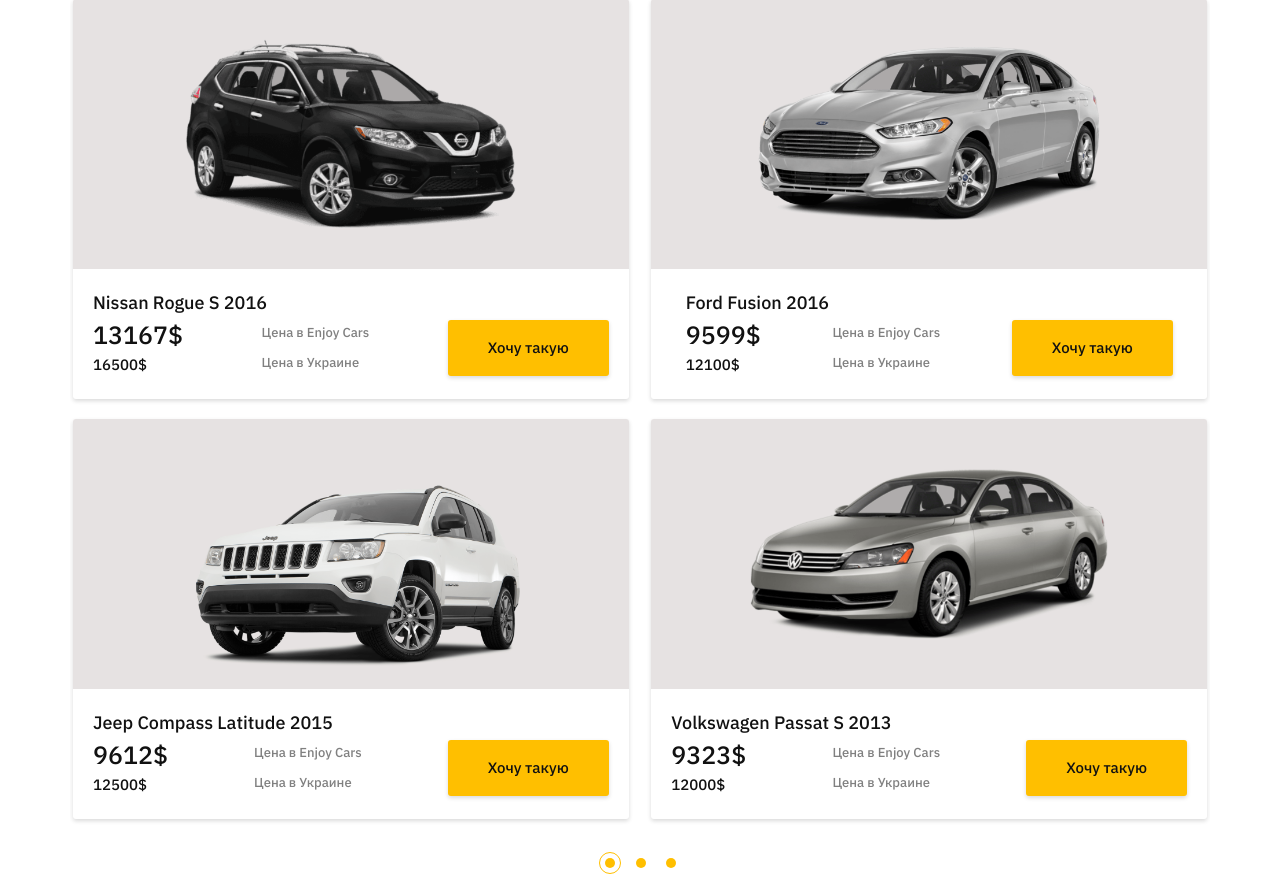
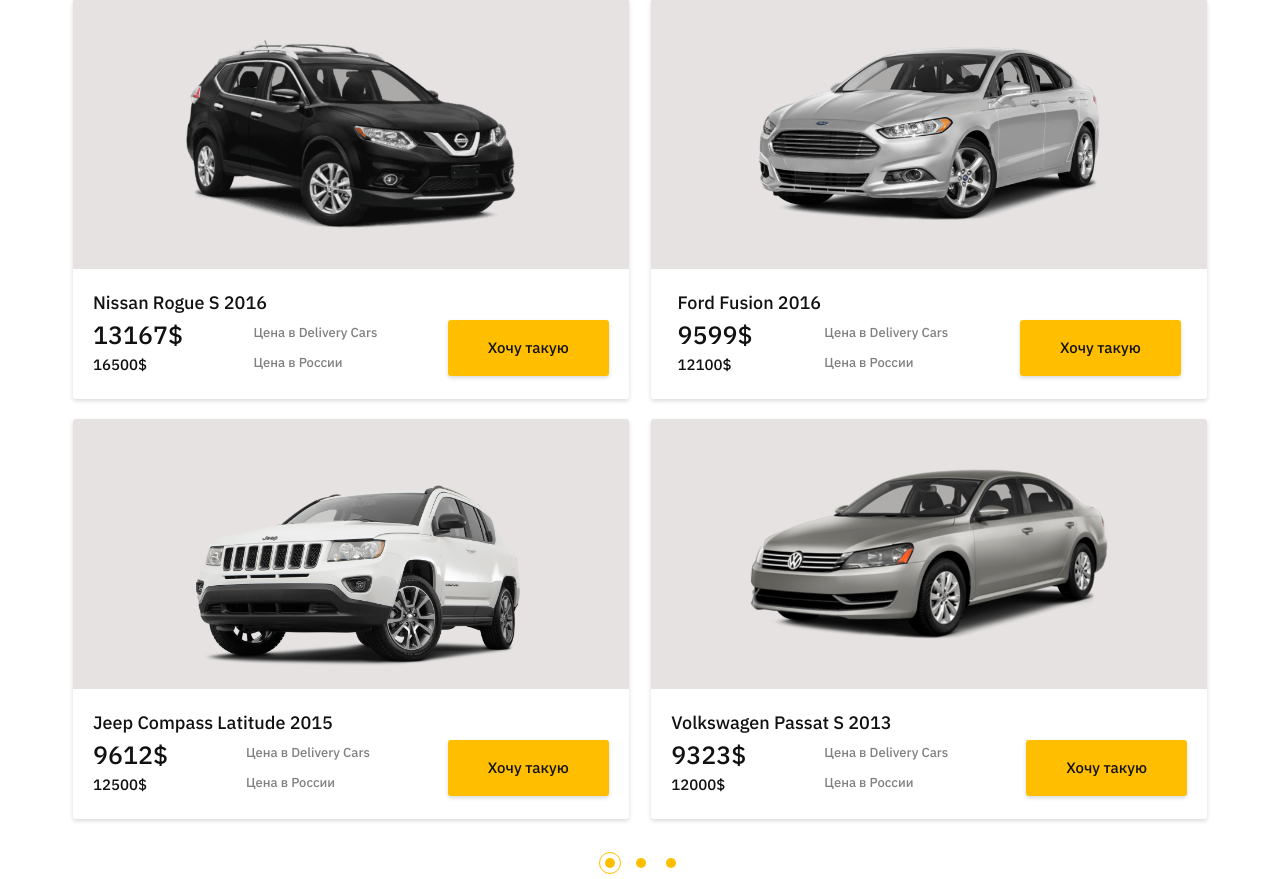
Before and after one commit to kolobangagit/delivery, a Django app: page / in a window 1280 px wide. Shown: the part 2569-3448 px from the top of the page. Run offline with Django 3.2, Linux system fonts and the light colour scheme; some libraries are stand-ins or nearby versions.

Commit message:
change templates

```diff
--- a/cars/settings.py
+++ b/cars/settings.py
@@ -1,5 +1,5 @@
 """
-Django settings for cars project.
+Djangosettings for cars project.
 
 Generated by 'django-admin startproject' using Django 2.2.6.
 
@@ -27,7 +27,7 @@
 # SECURITY WARNING: don't run with debug turned on in production!
 DEBUG = True
 
-ALLOWED_HOSTS = ['*']
+ALLOWED_HOSTS = os.environ["DOMAIN_NAME"]
 
 
 # Application definition
--- a/templates/includes/cars/aqura.html
+++ b/templates/includes/cars/aqura.html
@@ -57,8 +57,8 @@
 			 <p>27000$</p>
 		 </div>
 		<div class="popular__second">
-			<p>Цена в Enjoy Cars</p>
-			<p>Цена в Украине</p>
+			<p>Цена в Delivery Cars</p>
+			<p>Цена в России</p>
 	   </div>
 		<a class="popular__callback js-popup-madel">Хочу такую</a>
 	</div>
--- a/templates/includes/cars/cadillac.html
+++ b/templates/includes/cars/cadillac.html
@@ -57,8 +57,8 @@
 		   <p>14500$</p>
 										</div>
 		<div class="popular__second">
-				<p>Цена в Enjoy Cars</p>
-				<p>Цена в Украине</p>
+				<p>Цена в Delivery Cars</p>
+				<p>Цена в России</p>
 		</div>
 		<a class="popular__callback js-popup-madel">Хочу такую</a>
 	</div>
--- a/templates/includes/cars/chevrolet.html
+++ b/templates/includes/cars/chevrolet.html
@@ -57,8 +57,8 @@
 			<p>19500$</p>
 										</div>
 		<div class="popular__second">
-			<p>Цена в Enjoy Cars</p>
-			<p>Цена в Украине </p>
+			<p>Цена в Delivery Cars</p>
+			<p>Цена в России </p>
 										</div>
 		<a class="popular__callback js-popup-madel">Хочу такую</a>
 	</div>
--- a/templates/includes/cars/ford-fusion.html
+++ b/templates/includes/cars/ford-fusion.html
@@ -57,8 +57,8 @@
                 <p>12100$</p>
          </div>
         <div class="popular__second">
-             <p>Цена в Enjoy Cars</p>
-              <p>Цена в Украине </p>
+             <p>Цена в Delivery Cars</p>
+              <p>Цена в России </p>
                                         </div>
         <a class="popular__callback js-popup-madel">Хочу такую</a>
     </div>
--- a/templates/includes/cars/ford-mustang.html
+++ b/templates/includes/cars/ford-mustang.html
@@ -57,8 +57,8 @@
         <p>32400$</p>
    </div>
     <div class="popular__second">
-           <p>Цена в Enjoy Cars</p>
-            <p>Цена в Украине </p>
+           <p>Цена в Delivery Cars</p>
+            <p>Цена в России </p>
     </div>
     <a class="popular__callback js-popup-madel">Хочу такую</a>
     </div>
--- a/templates/includes/cars/jeep-cherokee.html
+++ b/templates/includes/cars/jeep-cherokee.html
@@ -57,8 +57,8 @@
 			<p>16300$</p>
 		</div>
 		<div class="popular__second">
-			<p>Цена в Enjoy Cars</p>
-			<p>Цена в Украине </p>
+			<p>Цена в Delivery Cars</p>
+			<p>Цена в России </p>
 	   </div>
 		<a class="popular__callback js-popup-madel">Хочу такую</a>
 	</div>
--- a/templates/includes/cars/jeep-compass.html
+++ b/templates/includes/cars/jeep-compass.html
@@ -60,8 +60,8 @@
 				  <p>12500$</p>
 			</div>
 			<div class="popular__second">
-				  <p>Цена в Enjoy Cars</p>
-				  <p>Цена в Украине </p>
+				  <p>Цена в Delivery Cars</p>
+				  <p>Цена в России </p>
 											</div>
 			<a class="popular__callback js-popup-madel">Хочу такую</a>
 		</div>
--- a/templates/includes/cars/mazda.html
+++ b/templates/includes/cars/mazda.html
@@ -57,8 +57,8 @@
 				<p>18200$</p>
 			</div>
 			<div class="popular__second">
-				<p>Цена в Enjoy Cars</p>
-										<p>Цена в Украине </p>
+				<p>Цена в Delivery Cars</p>
+										<p>Цена в России </p>
 											</div>
 			<a class="popular__callback js-popup-madel">Хочу такую</a>
 		</div>
--- a/templates/includes/cars/passat.html
+++ b/templates/includes/cars/passat.html
@@ -57,8 +57,8 @@
 					<p>12000$</p>
 			</div>
 			<div class="popular__second">
-					  <p>Цена в Enjoy Cars</p>
-					  <p>Цена в Украине </p>
+					  <p>Цена в Delivery Cars</p>
+					  <p>Цена в России </p>
 			</div>
 			<a class="popular__callback js-popup-madel">Хочу такую</a>
 		</div>
--- a/templates/includes/cars/rogue.html
+++ b/templates/includes/cars/rogue.html
@@ -57,8 +57,8 @@
 					<p>16500$</p>
 			</div>
 			<div class="popular__second">
-					<p>Цена в Enjoy Cars</p>
-					<p>Цена в Украине </p>
+					<p>Цена в Delivery Cars</p>
+					<p>Цена в России </p>
 			</div>
 			<a class="popular__callback js-popup-madel">Хочу такую</a>
 		</div>
--- a/templates/includes/cars/sonata.html
+++ b/templates/includes/cars/sonata.html
@@ -57,8 +57,8 @@
 			<p>11500$</p>
 										</div>
 		<div class="popular__second">
-			<p>Цена в Enjoy Cars</p>
-			<p>Цена в Украине </p>
+			<p>Цена в Delivery Cars</p>
+			<p>Цена в России </p>
 										</div>
 		<a class="popular__callback js-popup-madel">Хочу такую</a>
 	</div>
--- a/templates/includes/cars/tiguan.html
+++ b/templates/includes/cars/tiguan.html
@@ -57,8 +57,8 @@
                    <p>14200$</p>
          </div>
         <div class="popular__second">
-            <p>Цена в Enjoy Cars</p>
-            <p>Цена в Украине </p>
+            <p>Цена в Delivery Cars</p>
+            <p>Цена в России </p>
                                         </div>
         <a class="popular__callback js-popup-madel">Хочу такую</a>
     </div>
```
